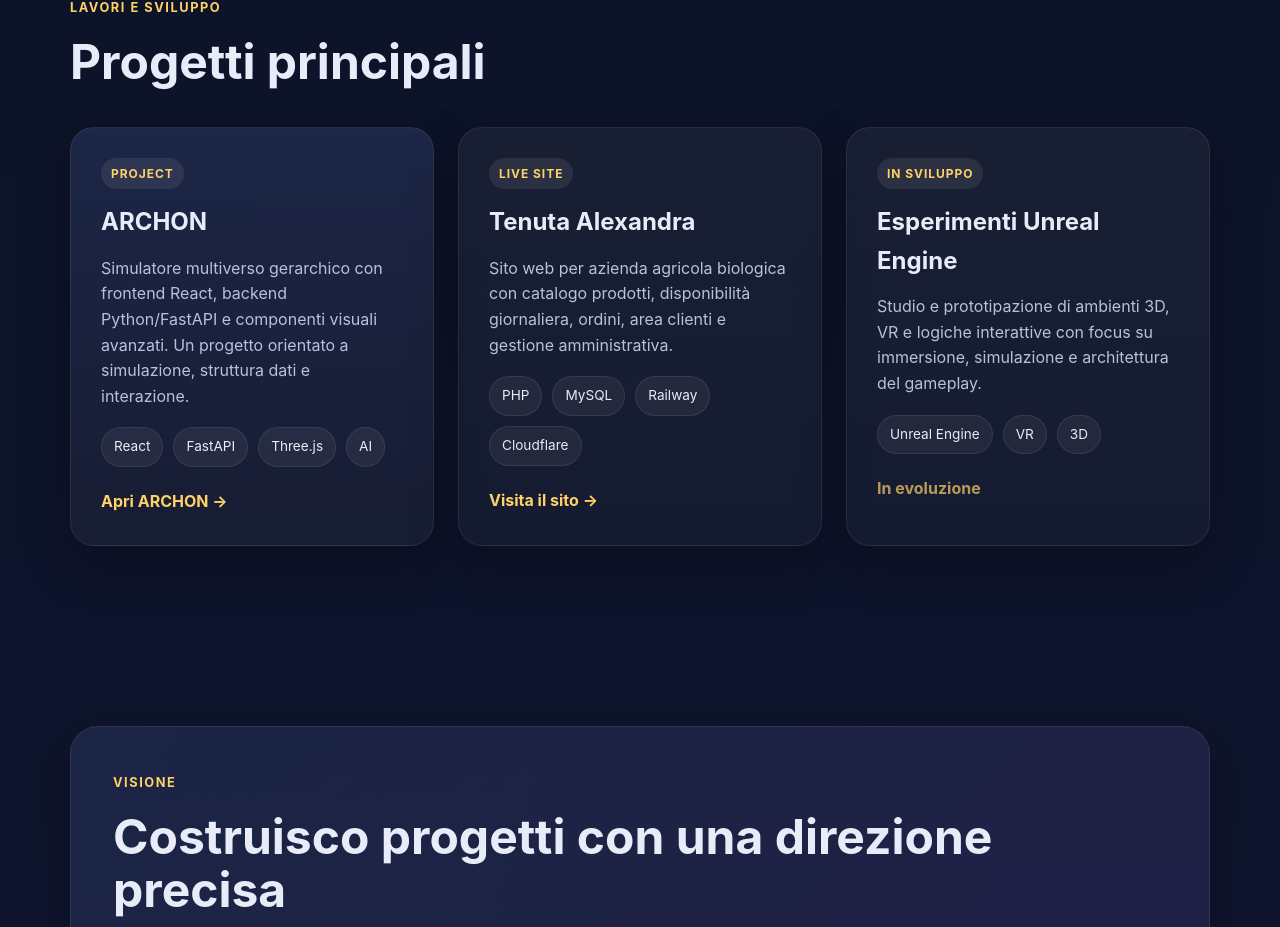
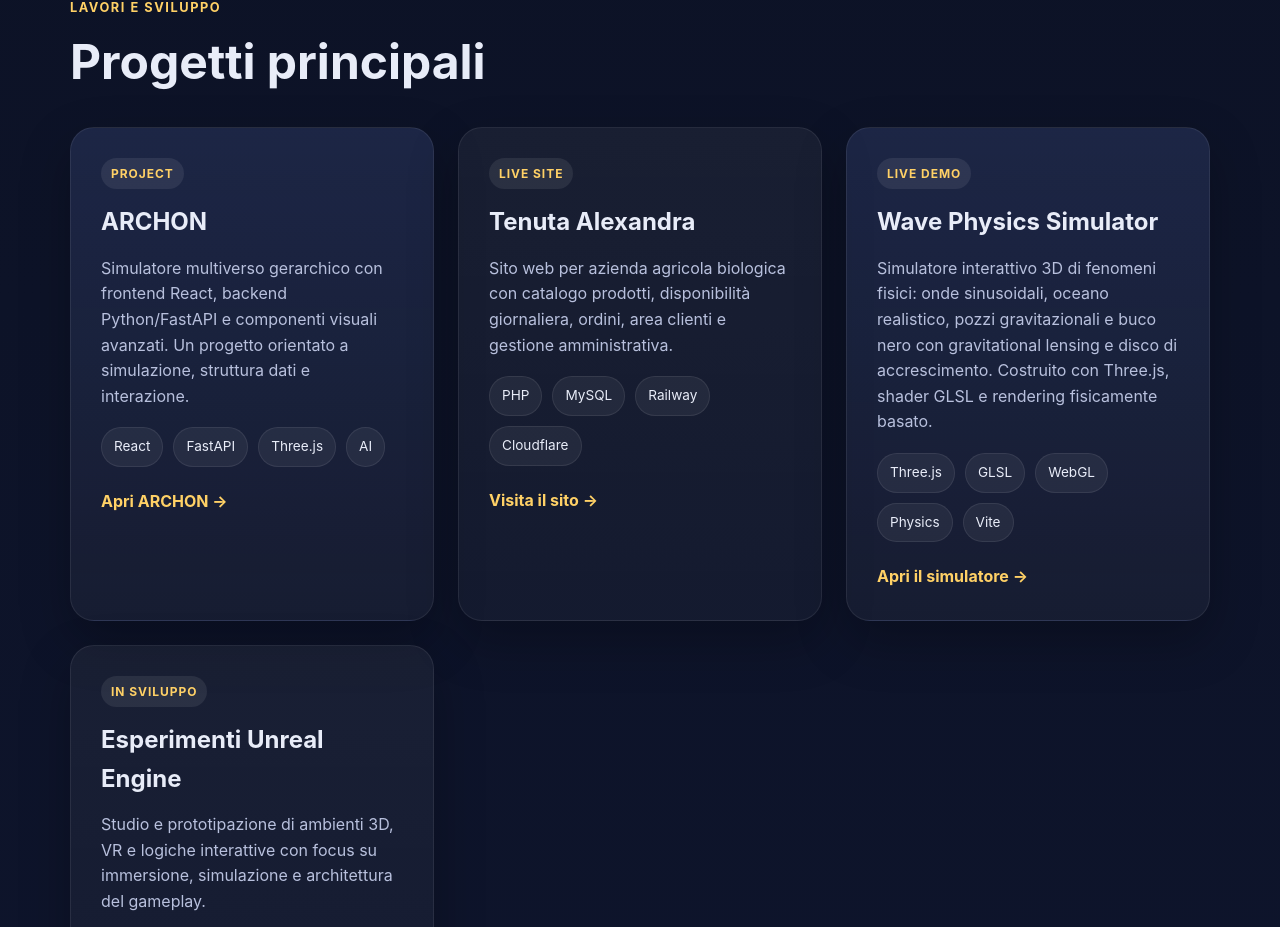
Before and after one commit to Crew200408/cristianalemanno-portfolio, a React (Create React App) app: page / in a window 1280 px wide. Shown: the part 1440-2367 px from the top of the page. Built offline with nearby package versions, Linux system fonts and the light colour scheme.

Commit message:
Update App.js

```diff
--- a/src/App.js
+++ b/src/App.js
@@ -133,6 +133,38 @@ function App() {
               </a>
             </article>
 
+
+
+
+           {/* ── NUOVA CARD: WAVE PHYSICS SIMULATOR ── */}
+  <article className="project-card featured">
+    <div className="project-badge">Live Demo</div>
+    <h3>Wave Physics Simulator</h3>
+    <p>
+      Simulatore interattivo 3D di fenomeni fisici: onde sinusoidali,
+      oceano realistico, pozzi gravitazionali e buco nero con
+      gravitational lensing e disco di accrescimento. Costruito con
+      Three.js, shader GLSL e rendering fisicamente basato.
+    </p>
+    <div className="project-tags">
+      <span>Three.js</span>
+      <span>GLSL</span>
+      <span>WebGL</span>
+      <span>Physics</span>
+      <span>Vite</span>
+    </div>
+    <a
+      href="https://simulator.cristianalemanno.it"
+      className="project-link"
+      target="_blank"
+      rel="noreferrer"
+    >
+      Apri il simulatore →
+    </a>
+  </article>
+
+
+
             <article className="project-card">
               <div className="project-badge">In sviluppo</div>
               <h3>Esperimenti Unreal Engine</h3>
```
